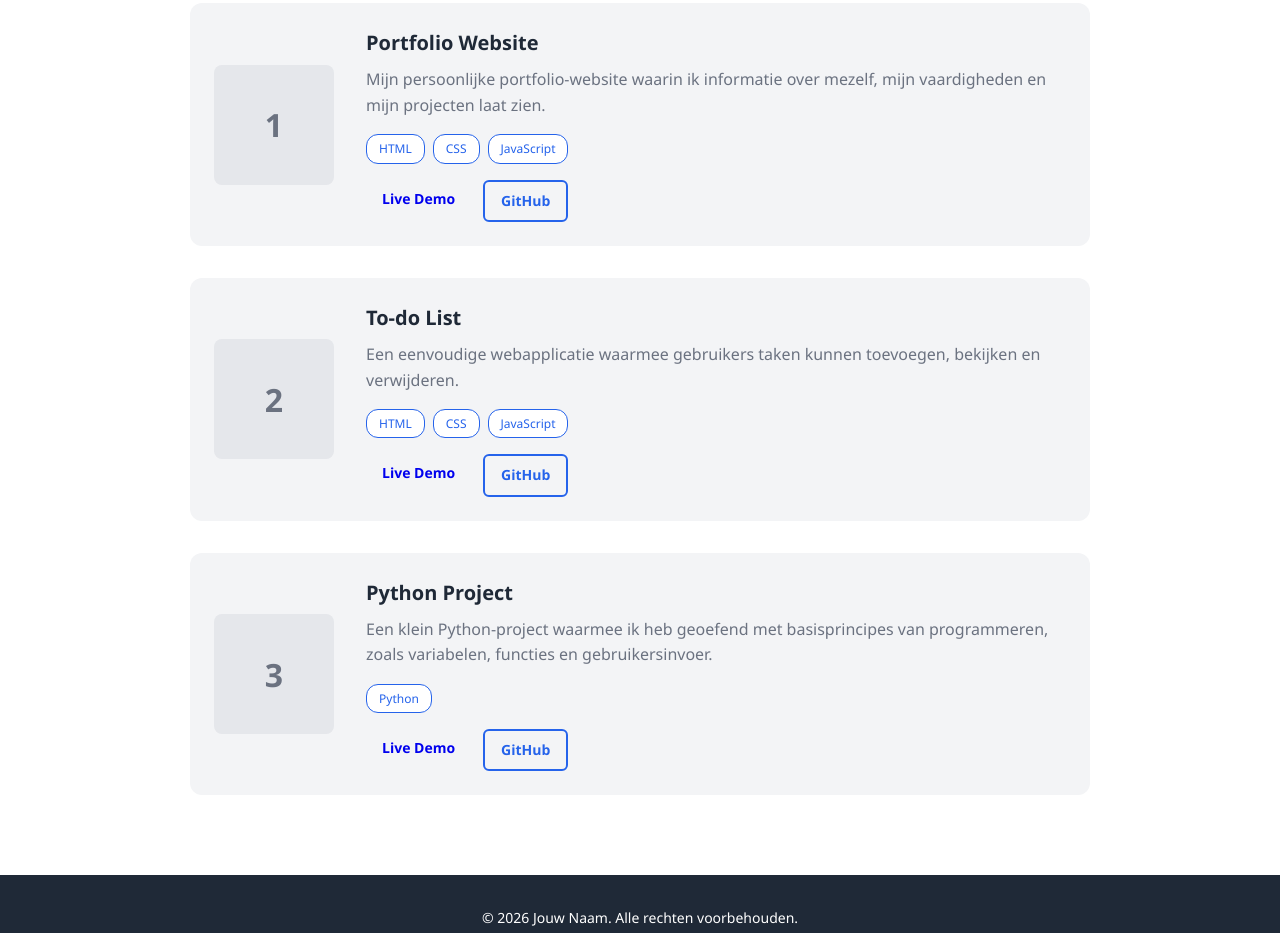
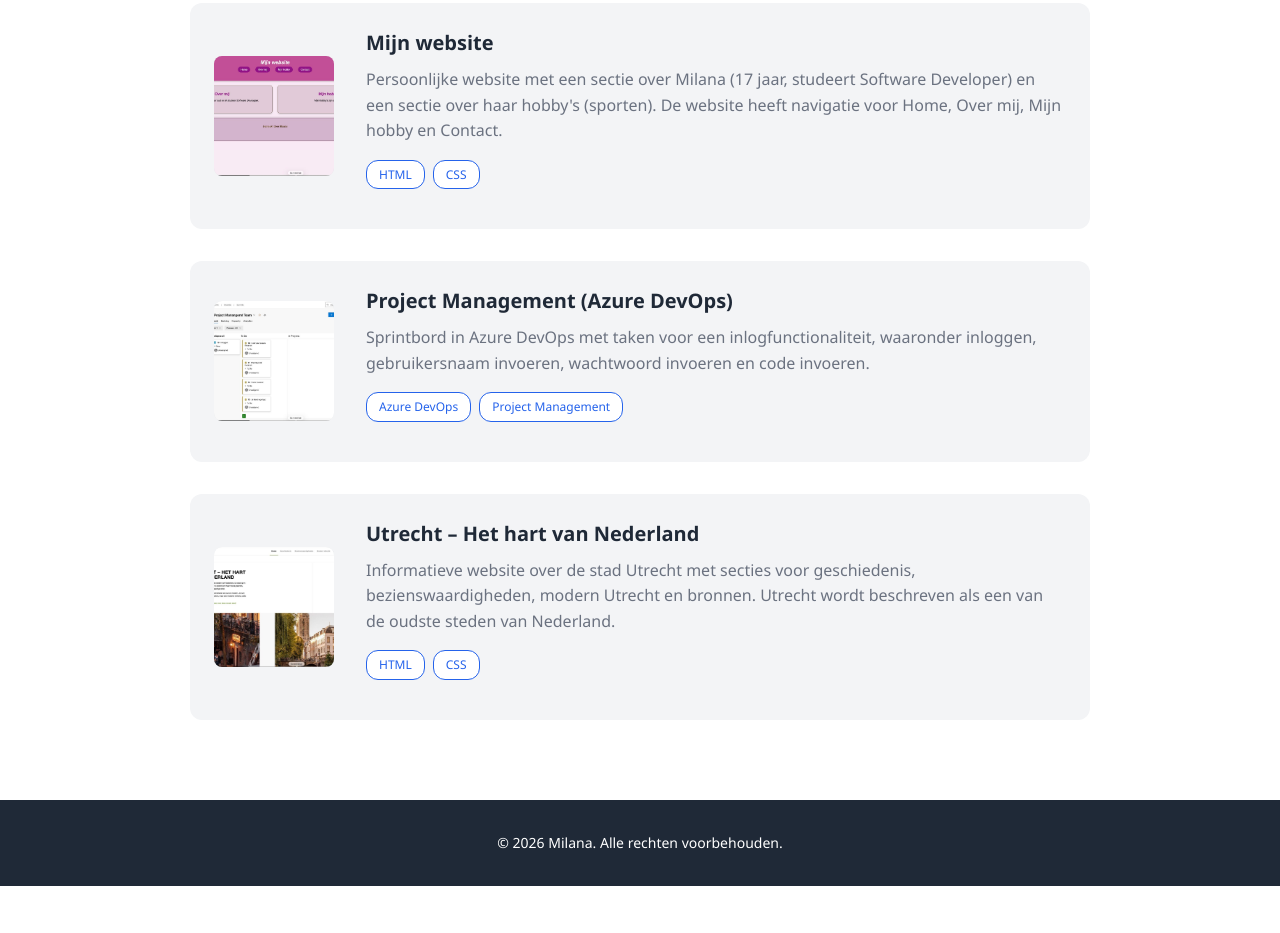
Before and after one commit to 347158/milana, a plain HTML site: page projects.html in a window 1280 px wide. Shown: the part 311-1244 px from the top of the page. After the commit the page ends 1197 px from the top, so only its background shows below. Drawn offline with Linux system fonts and the light colour scheme.

Commit message:
Finalize projects page and documentation

```diff
--- a/css/style.css
+++ b/css/style.css
@@ -333,6 +333,14 @@ body {
     color: var(--color-text-light);
     font-size: 2rem;
     font-weight: bold;
+    overflow: hidden;
+}
+
+.project-list-item__image img {
+    width: 100%;
+    height: 100%;
+    object-fit: cover;
+    display: block;
 }
 
 .project-list-item__content {
--- a/projects.html
+++ b/projects.html
@@ -38,51 +38,44 @@
                 </div>
 
                 <div class="projects-list">
-                    <article class="project-list-item" data-tech="HTML CSS JavaScript">
-                        <div class="project-list-item__image">1</div>
+                    <article class="project-list-item" data-tech="HTML CSS">
+                        <div class="project-list-item__image">
+                            <img src="js/images/IMAGE 2026-10-05 14:11:08.jpg" alt="Screenshot van de website Mijn website">
+                        </div>
                         <div class="project-list-item__content">
-                            <h2 class="project-list-item__title">Portfolio Website</h2>
-                            <p class="project-list-item__description">Mijn persoonlijke portfolio-website waarin ik informatie over mezelf, mijn vaardigheden en mijn projecten laat zien.</p>
+                            <h2 class="project-list-item__title">Mijn website</h2>
+                            <p class="project-list-item__description">Persoonlijke website met een sectie over Milana (17 jaar, studeert Software Developer) en een sectie over haar hobby's (sporten). De website heeft navigatie voor Home, Over mij, Mijn hobby en Contact.</p>
                             <div class="project-tags">
                                 <span class="tag">HTML</span>
                                 <span class="tag">CSS</span>
-                                <span class="tag">JavaScript</span>
-                            </div>
-                            <div class="project-list-item__links">
-                                <a href="#" class="btn btn--small">Live Demo</a>
-                                <a href="#" class="btn btn--small btn--outline">GitHub</a>
                             </div>
                         </div>
                     </article>
 
-                    <article class="project-list-item" data-tech="HTML CSS JavaScript">
-                        <div class="project-list-item__image">2</div>
+                    <article class="project-list-item" data-tech="">
+                        <div class="project-list-item__image">
+                            <img src="js/images/IMAGE 2026-10-05 14:11:09.jpg" alt="Screenshot van het Azure DevOps sprintbord">
+                        </div>
                         <div class="project-list-item__content">
-                            <h2 class="project-list-item__title">To-do List</h2>
-                            <p class="project-list-item__description">Een eenvoudige webapplicatie waarmee gebruikers taken kunnen toevoegen, bekijken en verwijderen.</p>
+                            <h2 class="project-list-item__title">Project Management (Azure DevOps)</h2>
+                            <p class="project-list-item__description">Sprintbord in Azure DevOps met taken voor een inlogfunctionaliteit, waaronder inloggen, gebruikersnaam invoeren, wachtwoord invoeren en code invoeren.</p>
                             <div class="project-tags">
-                                <span class="tag">HTML</span>
-                                <span class="tag">CSS</span>
-                                <span class="tag">JavaScript</span>
-                            </div>
-                            <div class="project-list-item__links">
-                                <a href="#" class="btn btn--small">Live Demo</a>
-                                <a href="#" class="btn btn--small btn--outline">GitHub</a>
+                                <span class="tag">Azure DevOps</span>
+                                <span class="tag">Project Management</span>
                             </div>
                         </div>
                     </article>
 
-                    <article class="project-list-item" data-tech="Python">
-                        <div class="project-list-item__image">3</div>
+                    <article class="project-list-item" data-tech="HTML CSS">
+                        <div class="project-list-item__image">
+                            <img src="js/images/IMAGE 2026-10-05 14:11:11.jpg" alt="Screenshot van de website Utrecht – Het hart van Nederland">
+                        </div>
                         <div class="project-list-item__content">
-                            <h2 class="project-list-item__title">Python Project</h2>
-                            <p class="project-list-item__description">Een klein Python-project waarmee ik heb geoefend met basisprincipes van programmeren, zoals variabelen, functies en gebruikersinvoer.</p>
+                            <h2 class="project-list-item__title">Utrecht – Het hart van Nederland</h2>
+                            <p class="project-list-item__description">Informatieve website over de stad Utrecht met secties voor geschiedenis, bezienswaardigheden, modern Utrecht en bronnen. Utrecht wordt beschreven als een van de oudste steden van Nederland.</p>
                             <div class="project-tags">
-                                <span class="tag">Python</span>
-                            </div>
-                            <div class="project-list-item__links">
-                                <a href="#" class="btn btn--small">Live Demo</a>
-                                <a href="#" class="btn btn--small btn--outline">GitHub</a>
+                                <span class="tag">HTML</span>
+                                <span class="tag">CSS</span>
                             </div>
                         </div>
                     </article>
@@ -95,7 +88,7 @@
 
     <footer class="footer">
         <div class="container">
-            <p class="footer__text">&copy; 2026 Jouw Naam. Alle rechten voorbehouden.</p>
+            <p class="footer__text">&copy; 2026 Milana. Alle rechten voorbehouden.</p>
         </div>
     </footer>
 
```
Also changed, not shown: index.html (+15 -18 lines), js/images/IMAGE 2026-10-05 14:11:08.jpg (added), js/images/IMAGE 2026-10-05 14:11:09.jpg (added), js/images/IMAGE 2026-10-05 14:11:11.jpg (added), 1 other file.
